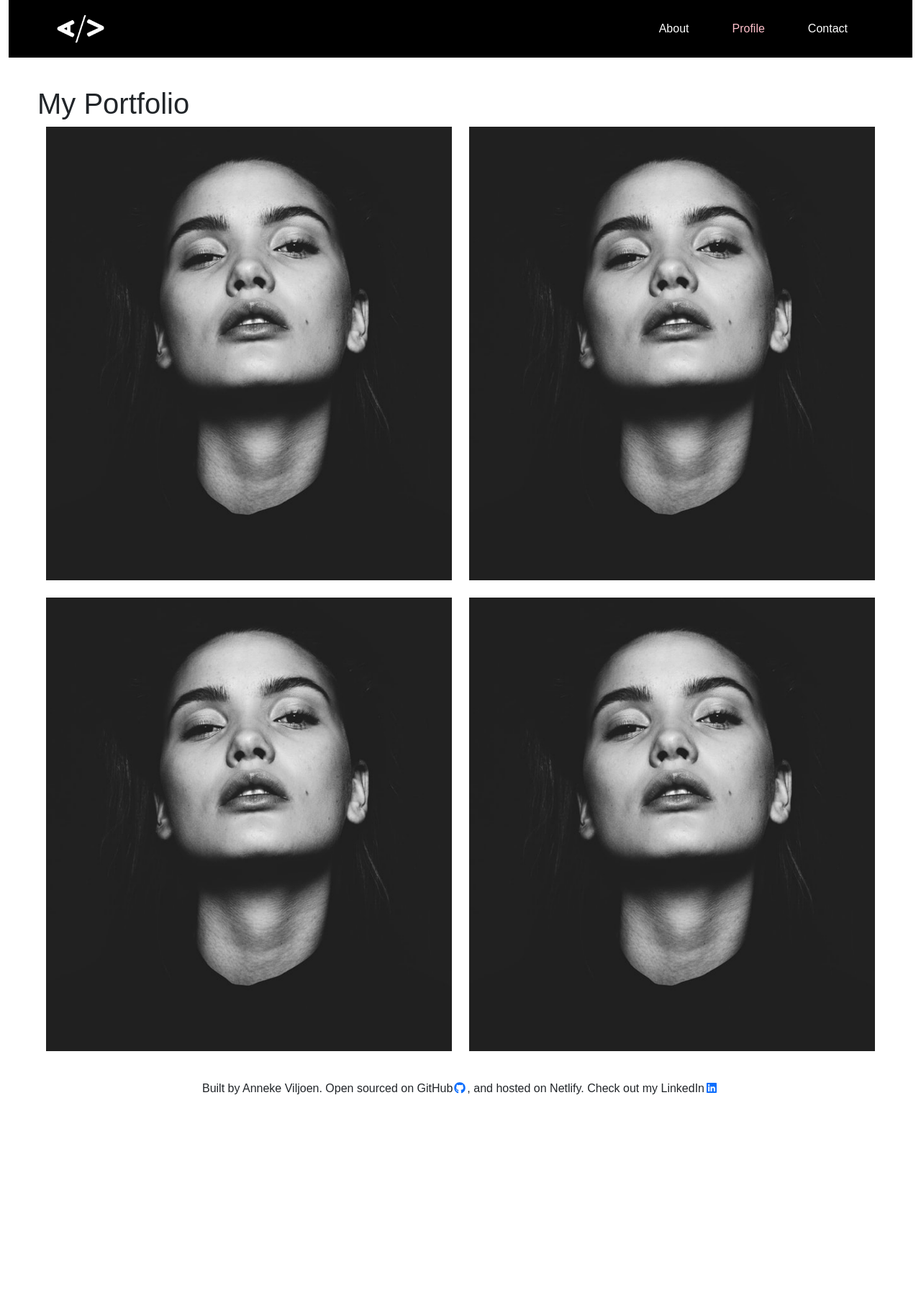
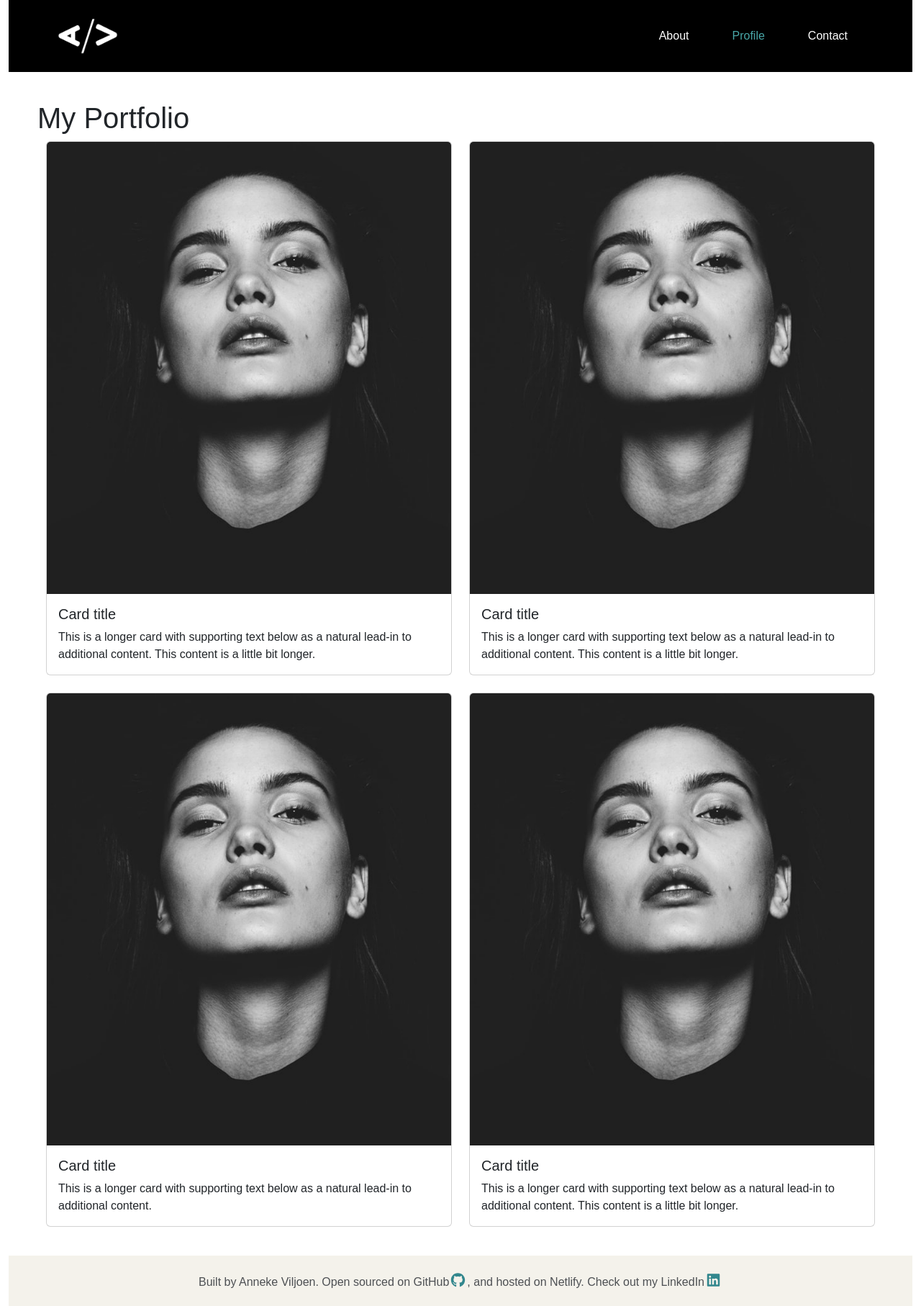
Before and after one commit to anneke44/my-profile-anneke-viljoen, a React (Create React App) app: page /Profile in a window 1280 px wide. Shown: the whole page at 72% size. Before the commit the page ends 1524 px from the top, so only its background shows below. Built offline with nearby package versions, Linux system fonts and the light colour scheme.

Commit message:
Added styling to different components

```diff
--- a/src/About.css
+++ b/src/About.css
@@ -1,4 +1,5 @@
 .About {
   margin: 40px;
   max-width: 100%;
+  height: 400px;
 }
--- a/src/About.js
+++ b/src/About.js
@@ -4,9 +4,9 @@ import "./About.css";
 export default function About() {
   return (
     <div className="About">
-      <h3 class="about-me mb-5">ABOUT ME</h3>
-      <h1 class="mb-4">Anneke Viljoen</h1>
-      <p class="fw-bold">
+      <h3 className="about-me mb-5">ABOUT ME</h3>
+      <h1 className="mb-4">Anneke Viljoen</h1>
+      <p className="fw-bold">
         Front End Developer based in Cape Town, South Africa.
       </p>
       <p>
--- a/src/App.css
+++ b/src/App.css
@@ -3,3 +3,6 @@
   max-width: 100%;
   font-family: "Roboto Variable", sans-serif;
 }
+.container {
+  height: 100%;
+}
--- a/src/Contact.css
+++ b/src/Contact.css
@@ -1,4 +1,7 @@
 .Contact {
   margin: 40px;
   max-width: 100%;
+  height: 400px;
+  text-align: center;
+  align-content: center;
 }
--- a/src/Footer.css
+++ b/src/Footer.css
@@ -1,3 +1,15 @@
 .Footer {
+  position: relative;
+  left: 0;
+  bottom: 0;
+  right: 0;
+  margin: 0 auto;
+  padding: 20px 0;
   text-align: center;
+  opacity: 0.8;
+  background-color: #f2efe7;
 }
+.link-icon {
+  color: #006a71;
+  font-size: 20px;
+}
--- a/src/Footer.js
+++ b/src/Footer.js
@@ -10,11 +10,21 @@ export default function Footer() {
   return (
     <div className="Footer">
       Built by Anneke Viljoen. Open sourced on GitHub
-      <a href="https://github.com/anneke44" target="_blank" rel="noreferrer">
+      <a
+        href="https://github.com/anneke44"
+        target="_blank"
+        rel="noreferrer"
+        className="link-icon"
+      >
         <FontAwesomeIcon icon="fa-brands fa-github" />
       </a>
       , and hosted on Netlify. Check out my LinkedIn
-      <a href="https://github.com/anneke44" target="_blank" rel="noreferrer">
+      <a
+        href="https://github.com/anneke44"
+        target="_blank"
+        rel="noreferrer"
+        className="link-icon"
+      >
         <FontAwesomeIcon icon="fa-brands fa-linkedin" />
       </a>
     </div>
--- a/src/HomepageHero.css
+++ b/src/HomepageHero.css
@@ -1,14 +1,45 @@
 .HomepageHero {
   margin: 40px;
   max-width: 100%;
-  height: 250px;
+  height: 400px;
   justify-content: space-around;
   align-items: center;
 }
 .primary-heading ul {
-  font-size: 40px;
+  font-size: 50px;
   list-style: none;
 }
+.heading {
+  animation: move 4s linear infinite;
+  background-image: linear-gradient(
+    to right,
+    #006a71,
+    #48a6a7,
+    #9acbd0,
+    #48a6a7,
+    #006a71
+  );
+  background-size: 200% auto;
+  letter-spacing: 1px;
+  background-clip: text;
+  -webkit-text-fill-color: transparent;
+}
+@keyframes move {
+  to {
+    background-position: 200% center;
+  }
+}
+
 #launch-button {
-  border: 1px solid black;
+  padding: 8px 25px;
+  border: 1px solid #006a71;
+  background-color: #006a71;
+  box-shadow: 2px 2px 4px rgba(0, 0, 0, 0.4);
+  color: #ffff;
+  letter-spacing: 1px;
+  transition: all 100ms ease-in-out;
 }
+#launch-button:hover {
+  border: 1px solid #48a6a7;
+  background-color: #48a6a7;
+}
--- a/src/HomepageHero.js
+++ b/src/HomepageHero.js
@@ -7,8 +7,8 @@ export default function HomepageHero() {
       <div>
         <div className="primary-heading">
           <ul>
-            <li>Anneke Viljoen</li>
-            <li>Front End Developer</li>
+            <li className="heading">Anneke Viljoen</li>
+            <li className="heading">Front End Developer</li>
           </ul>
         </div>
       </div>
--- a/src/NavBar.css
+++ b/src/NavBar.css
@@ -1,24 +1,32 @@
 .NavBar {
   max-width: 100%;
-  max-height: 80px;
+  max-height: 100px;
   border-bottom: 1px solid black;
   background-color: black;
 }
 .anneke-logo {
-  width: 80px;
+  width: 100px;
+  transition: all 100ms ease-in-out;
+}
+.anneke-logo:hover {
+  transform: scale(1.1);
 }
 .nav-header {
   place-items: center;
   justify-content: space-between;
-  padding: 0 60px;
+  padding: 0px 60px;
 }
 .page-link {
   text-decoration: none;
   color: #fff;
+  transition: all 100ms ease-in-out;
+}
+.page-link:hover {
+  color: #9acbd0;
 }
 .active-link {
   text-decoration: none;
-  color: pink;
+  color: #48a6a7;
 }
 .dropDown > ul {
   margin: 0;
--- a/src/Profile.js
+++ b/src/Profile.js
@@ -9,18 +9,57 @@ export default function Profile() {
         <h1>My Portfolio</h1>
       </div>
       <div className="portfolio-container container">
-        <div className="row g-4">
-          <div className="col-md-6">
-            <img src={Bg} alt="Placeholder" className="img-fluid" />
+        <div className="row row-cols-1 row-cols-md-2 g-4">
+          <div className="col">
+            <div className="card">
+              <img src={Bg} className="card-img-top" alt="..." />
+              <div className="card-body">
+                <h5 className="card-title">Card title</h5>
+                <p className="card-text">
+                  This is a longer card with supporting text below as a natural
+                  lead-in to additional content. This content is a little bit
+                  longer.
+                </p>
+              </div>
+            </div>
           </div>
-          <div className="col-md-6">
-            <img src={Bg} alt="Placeholder" className="img-fluid" />
+          <div className="col">
+            <div className="card">
+              <img src={Bg} className="card-img-top" alt="..." />
+              <div className="card-body">
+                <h5 className="card-title">Card title</h5>
+                <p className="card-text">
+                  This is a longer card with supporting text below as a natural
+                  lead-in to additional content. This content is a little bit
+                  longer.
+                </p>
+              </div>
+            </div>
           </div>
-          <div className="col-md-6">
-            <img src={Bg} alt="Placeholder" className="img-fluid" />
+          <div className="col">
+            <div className="card">
+              <img src={Bg} className="card-img-top" alt="..." />
+              <div className="card-body">
+                <h5 className="card-title">Card title</h5>
+                <p className="card-text">
+                  This is a longer card with supporting text below as a natural
+                  lead-in to additional content.
+                </p>
+              </div>
+            </div>
           </div>
-          <div className="col-md-6">
-            <img src={Bg} alt="Placeholder" className="img-fluid" />
+          <div className="col">
+            <div className="card">
+              <img src={Bg} className="card-img-top" alt="..." />
+              <div className="card-body">
+                <h5 className="card-title">Card title</h5>
+                <p className="card-text">
+                  This is a longer card with supporting text below as a natural
+                  lead-in to additional content. This content is a little bit
+                  longer.
+                </p>
+              </div>
+            </div>
           </div>
         </div>
       </div>
```
